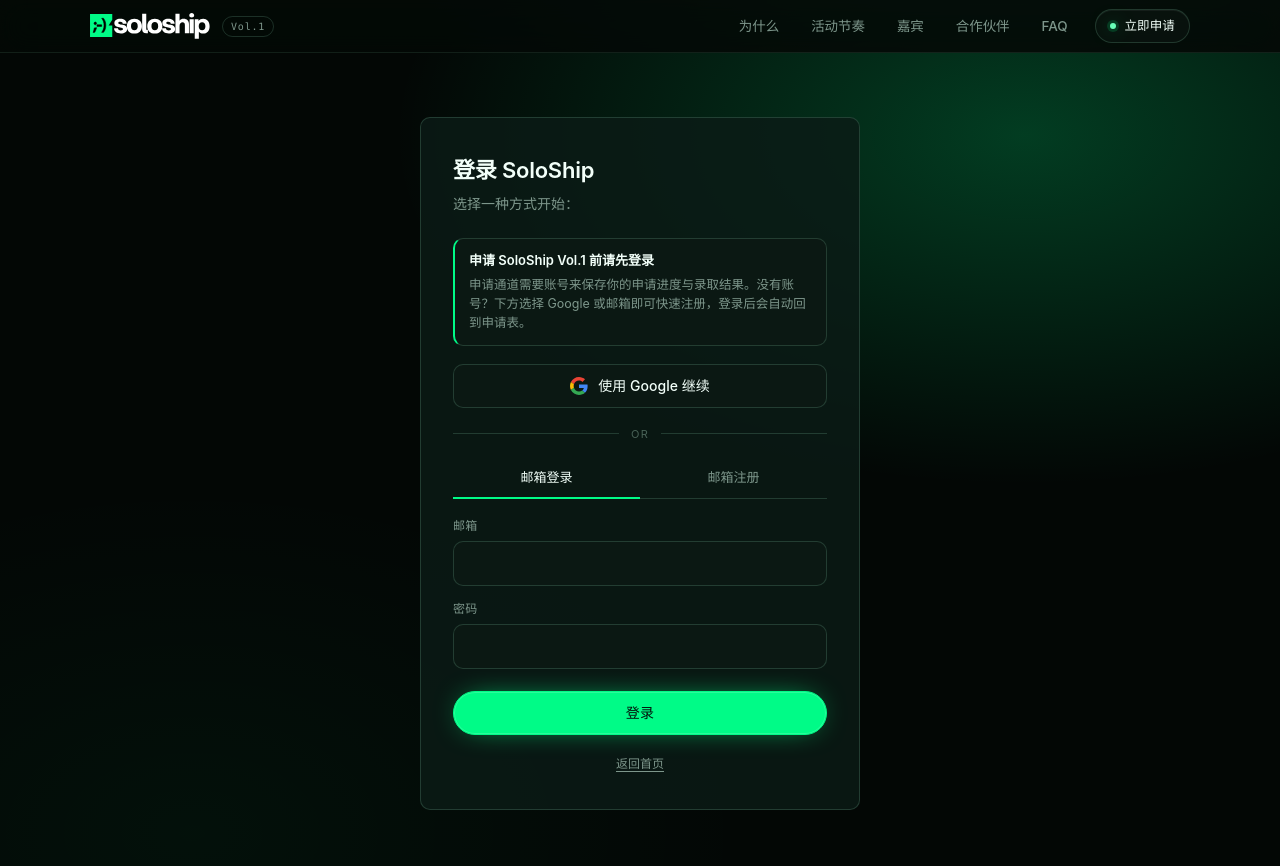
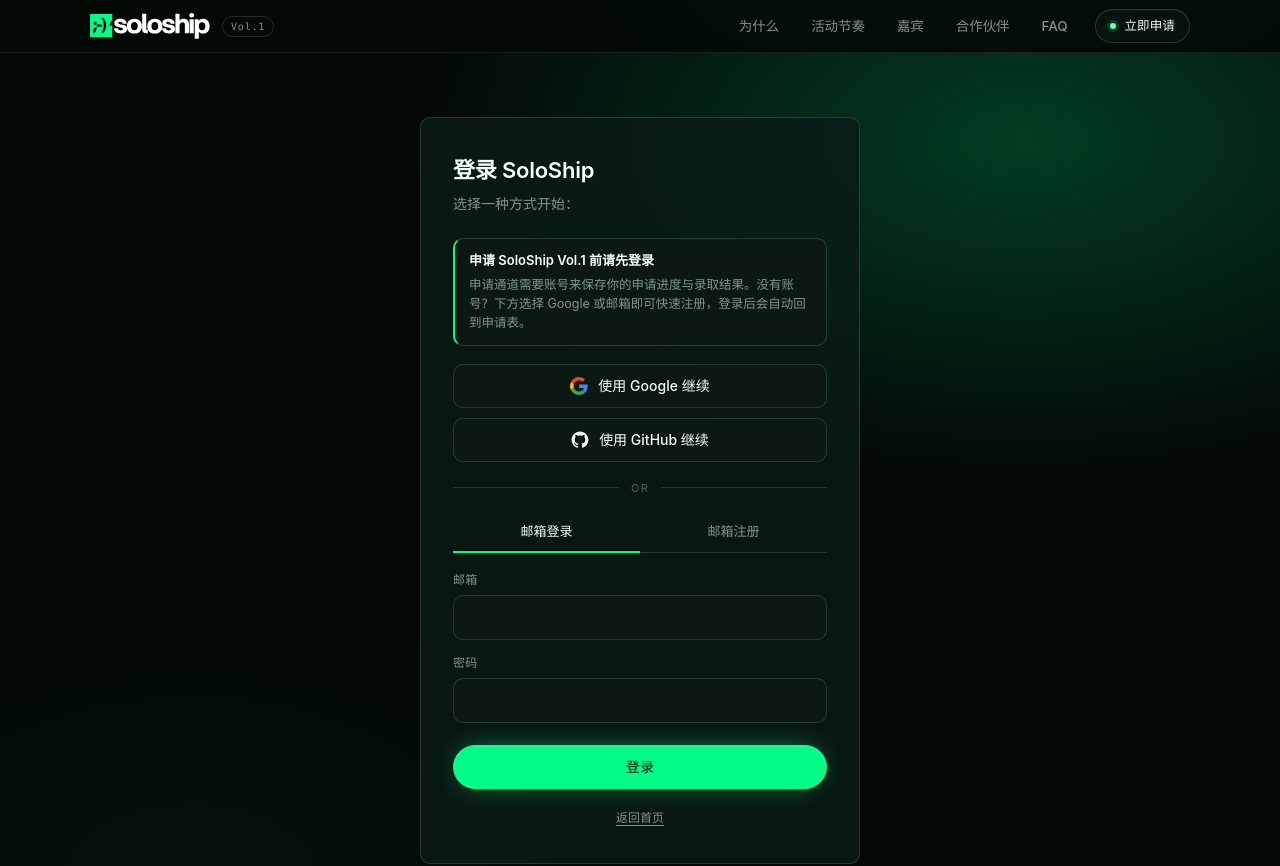
Before and after one commit to jueduizone/soloship, a Next.js app: page /auth/login in a window 1280 px wide. Shown: the top 866 px of the page. Built offline with nearby package versions, Linux system fonts and the light colour scheme; no server answers.

Commit message:
fix: show GitHub OAuth login

```diff
--- a/app/auth/login/page.tsx
+++ b/app/auth/login/page.tsx
@@ -9,7 +9,7 @@
 
 type Mode = 'signin' | 'signup'
 
-const enableGitHubOAuth = process.env.NEXT_PUBLIC_ENABLE_GITHUB_OAUTH === 'true'
+const enableGitHubOAuth = true
 
 function LoginForm() {
   const router = useRouter()
```
